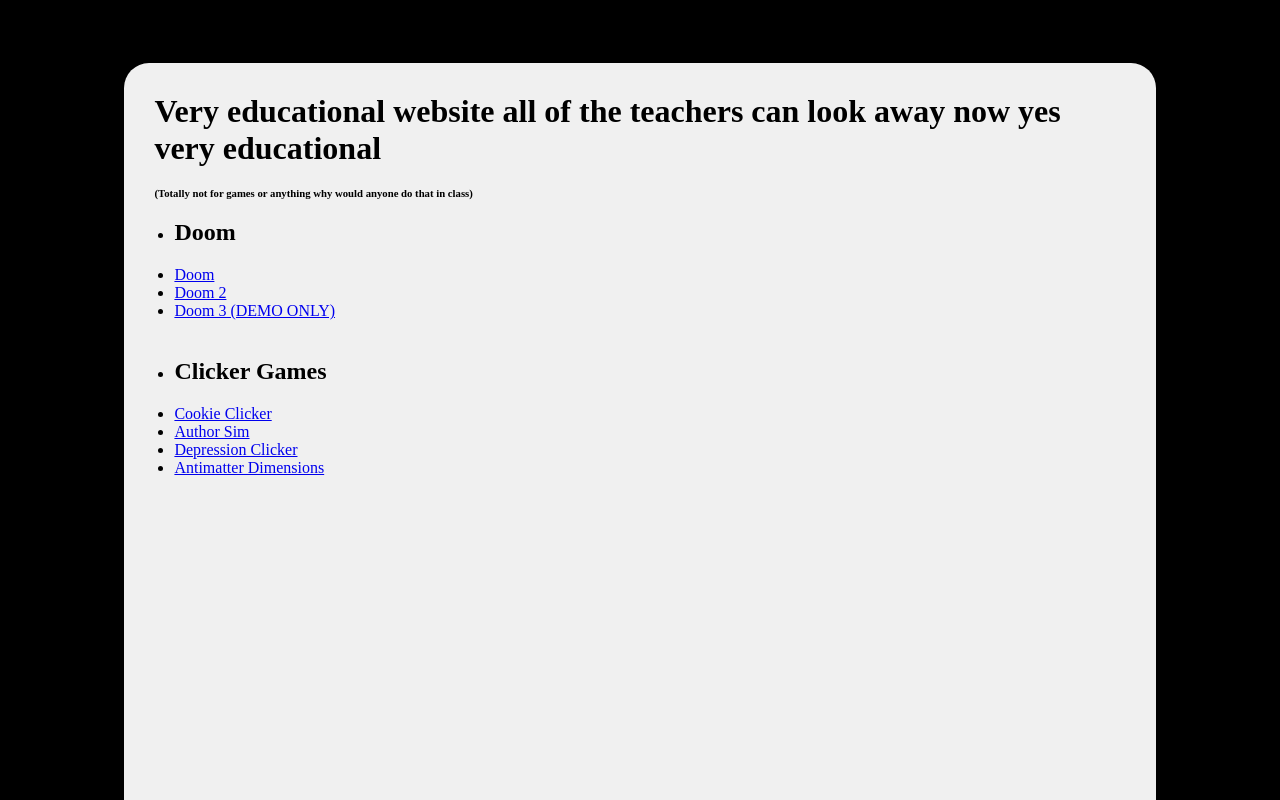
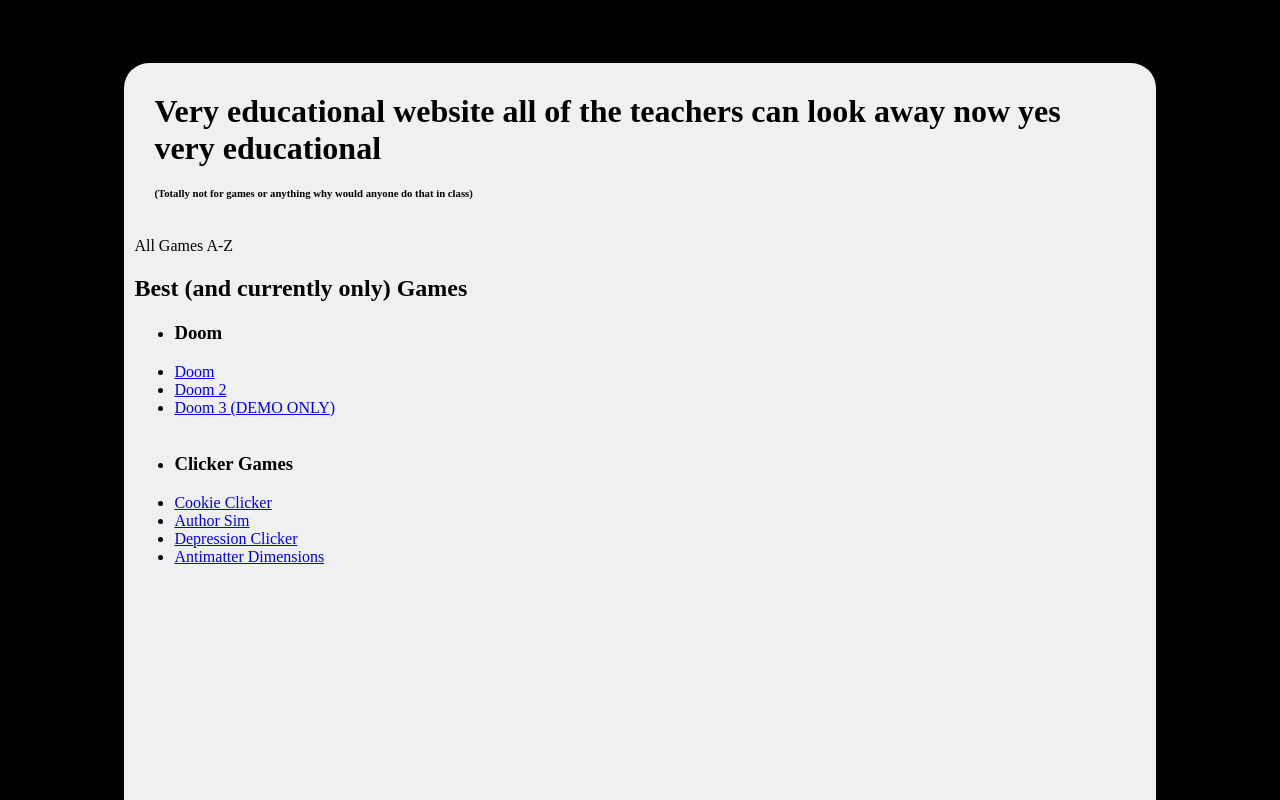
Before and after one commit to Spagrrt/spagrrt.github.io, a plain HTML site: page index.html in a window 1280 px wide. Shown: the top 800 px of the page. Drawn offline with Linux system fonts and the light colour scheme.

Commit message:
Update index.html

```diff
--- a/index.html
+++ b/index.html
@@ -8,13 +8,17 @@
     <div id="main">
       <h1 id="title">Very educational website all of the teachers can look away now yes very educational</h1>
       <h6 id="title">(Totally not for games or anything why would anyone do that in class)</h6>
+      <br>
+      <a>All Games A-Z</a>
+      <br>
+      <h2>Best (and currently only) Games</h2>
       <ul>
-        <li><h2>Doom</h2></li>
+        <li><h3>Doom</h3></li>
         <li><a href="https://emuos.org/emupedia-game-doom1/">Doom</a></li>
         <li><a href="https://emuos.org/emupedia-game-doom2/">Doom 2</a></li>
         <li><a href="https://emuos.org/emupedia-game-doom3/">Doom 3 (DEMO ONLY)</a></li>
         <br>
-        <li><h2>Clicker Games</h2></li>
+        <li><h3>Clicker Games</h3></li>
         <li><a href="https://trixter9994.github.io/Cookie-Clicker-Source-Code/">Cookie Clicker</a></li>
         <li><a href="https://authorsim.github.io/">Author Sim</a></li>
         <li><a href="http://caburum.ga/Depression-Game/">Depression Clicker</a></li>
```
